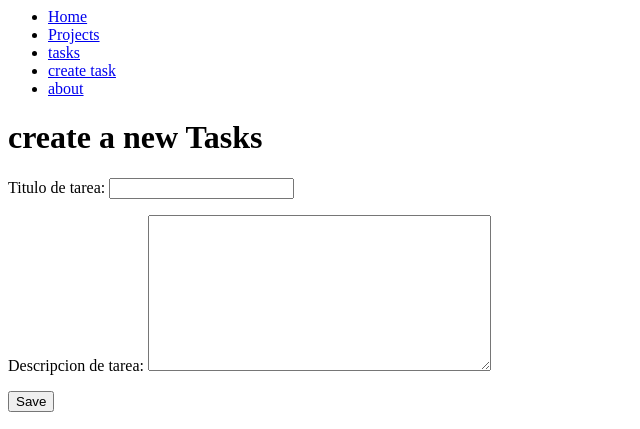
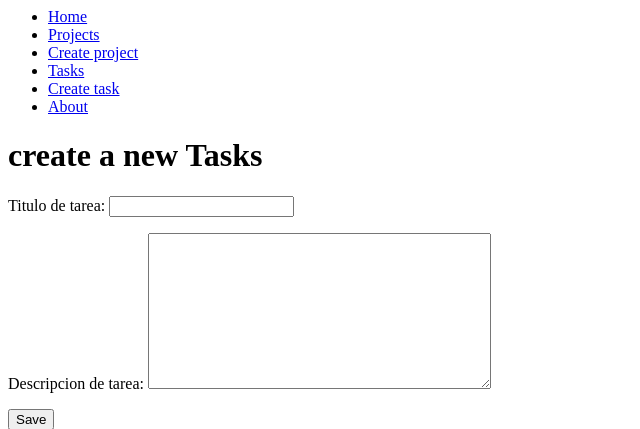
Before and after one commit to brionesjavier/django, a Django app: page /create_task/ in a window 1280 px wide. Shown: the top 429 px of the page, without its empty margins (0-640 px from the left). Run offline with Django 5.2, Linux system fonts and the light colour scheme.

Commit message:
creando formulario con form para project

```diff
--- a/myapp/forms.py
+++ b/myapp/forms.py
@@ -7,3 +7,7 @@ class CreateNewTask(forms.Form):
     description = forms.CharField(
         label="Descripcion de tarea", widget=forms.Textarea, required=False
     )
+
+
+class CreateNewProject(forms.Form):
+    name = forms.CharField(label="Nombre del proyecto", max_length=200)
--- a/myapp/templates/layouts/base.html
+++ b/myapp/templates/layouts/base.html
@@ -2,9 +2,10 @@
     <ul>
         <li><a href="{% url 'home' %}">Home</a></li>
         <li><a href="{% url 'projects' %}">Projects</a></li>
-        <li><a href="{% url 'tasks' %}">tasks</a></li>
-        <li><a href="{% url 'create_task' %}">create task</a></li>
-        <li><a href="{% url 'about' %}">about</a></li>
+        <li><a href="{% url 'create_project'%}">Create project</a></li>
+        <li><a href="{% url 'tasks' %}">Tasks</a></li>
+        <li><a href="{% url 'create_task' %}">Create task</a></li>
+        <li><a href="{% url 'about' %}">About</a></li>
     </ul>
 </nav>
 
--- a/myapp/templates/tasks/create_task.html
+++ b/myapp/templates/tasks/create_task.html
@@ -4,7 +4,7 @@
 <h1>create a new Tasks</h1>
 
 
-<form action="" method="POST">
+<form action="{%url 'create_task' %}" method="POST">
     {% csrf_token %}
     {{form.as_p}}
     <button>Save</button>
--- a/myapp/urls.py
+++ b/myapp/urls.py
@@ -8,4 +8,5 @@ urlpatterns = [
     path("projects/", views.projects, name="projects"),
     path("tasks/", views.tasks, name="tasks"),
     path("create_task/", views.create_task, name="create_task"),
+    path("create_project/", views.create_project, name="create_project"),
 ]
--- a/myapp/views.py
+++ b/myapp/views.py
@@ -2,7 +2,7 @@ from django.shortcuts import render, redirect
 from django.http import HttpResponse
 from myapp.models import Project, Task
 
-from .forms import CreateNewTask
+from .forms import CreateNewTask, CreateNewProject
 
 # Create your views here.
 
@@ -25,7 +25,26 @@ def about(request):
 def projects(request):
     # projects = list(Project.objects.values())
     projects = Project.objects.all()
-    return render(request, "projects.html", {"projects": projects})
+    return render(request, "projects/projects.html", {"projects": projects})
+
+
+def create_project(request):
+
+    if request.method == "GET":
+
+        return render(
+            request, "projects/create_project.html",
+            {"form": CreateNewProject()}
+        )
+
+    elif request.method == "POST":
+        print(request.POST["name"])
+
+        Project.objects.create(name=request.POST['name'])
+        return redirect("projects")
+    else:
+
+        print("metodo no permitido")
 
 
 def tasks(request):
@@ -38,9 +57,8 @@ def create_task(request):
 
     if request.method == "GET":
 
-        return render(request,
-                      "tasks/create_task.html",
-                      {"form": CreateNewTask})
+        return render(request, "tasks/create_task.html",
+                      {"form": CreateNewTask()})
 
     elif request.method == "POST":
         print(request.POST["title"])
```
Also changed, not shown: myapp/templates/projects/create_project.html (added, +10 -0 lines), db.sqlite3, myapp/templates/projects/projects.html (renamed from myapp/templates/projects.html).
